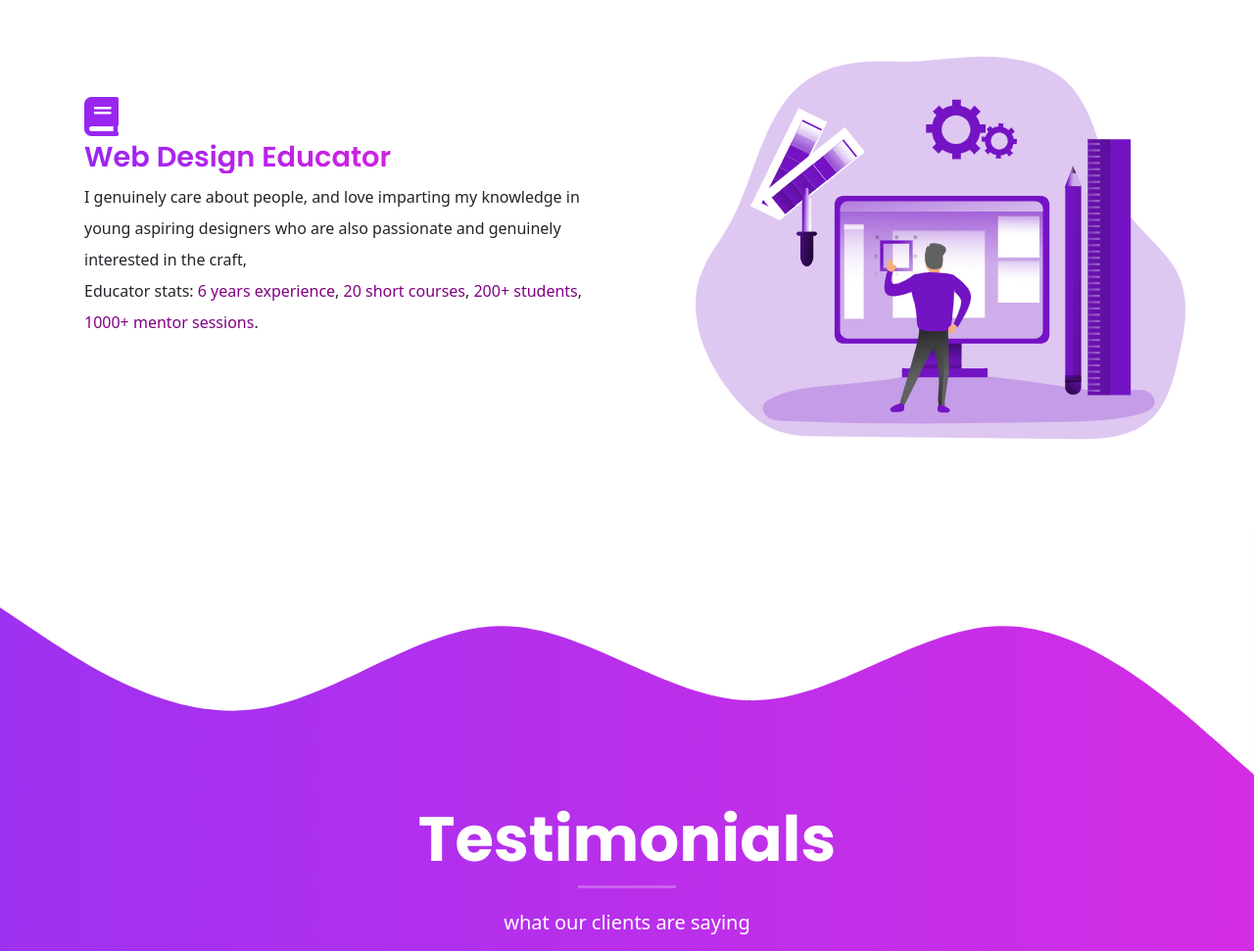
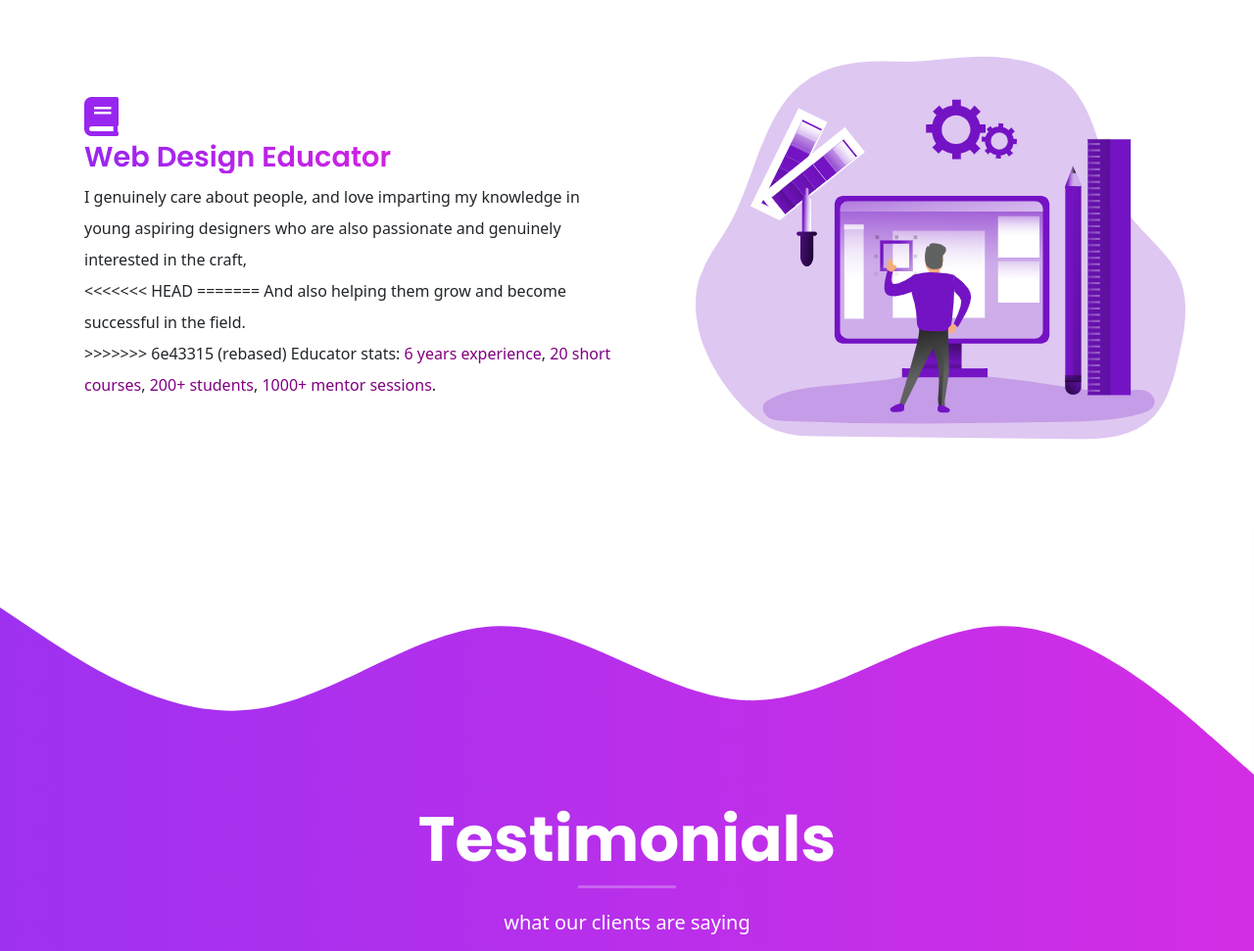
Before and after one commit to feraquzzi/devfera.github.io, a website: page index.html in a window 1280 px wide. Shown: the part 2129-3100 px from the top of the page at 98% size. Drawn offline with nearby package versions, Linux system fonts and the light colour scheme; files that its build step writes are made by us from their sources.

Commit message:
update index.html

```diff
--- a/index.html
+++ b/index.html
@@ -190,6 +190,10 @@
           <h3 class="display-3--title mt-1">Web design educator</h3>
           <p class="lh-lg">
             I genuinely care about people, and love imparting my knowledge in young aspiring designers who are also passionate and genuinely interested in the craft,<br>
+<<<<<<< HEAD
+=======
+            And also helping them grow and become successful in the field.<br>
+>>>>>>> 6e43315 (rebased)
             Educator stats: <span class="spec" style="color: purple;">6 years experience</span>,
             <span class="spec" style="color: purple;">20 short courses</span>,
             <span class="spec" style="color: purple;">200+ students</span>,
```
Also changed, not shown: README.md.
